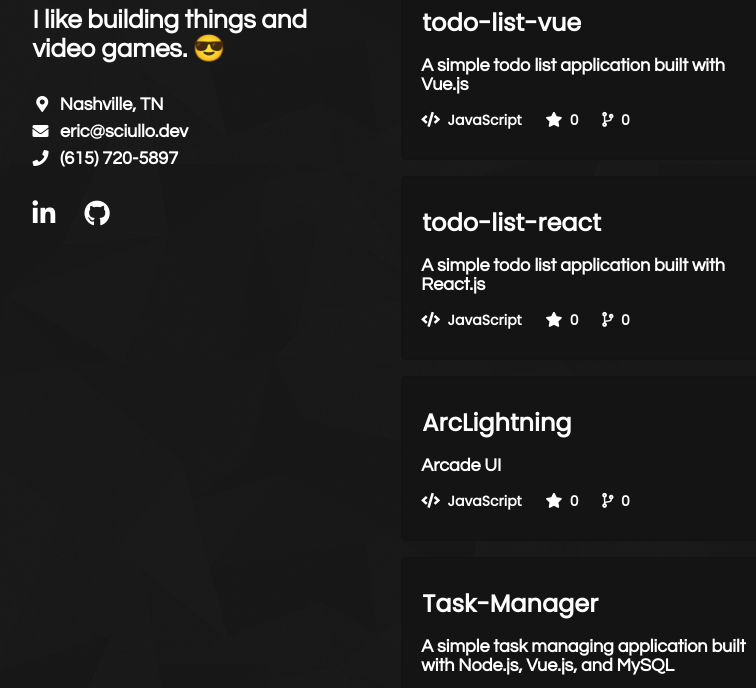
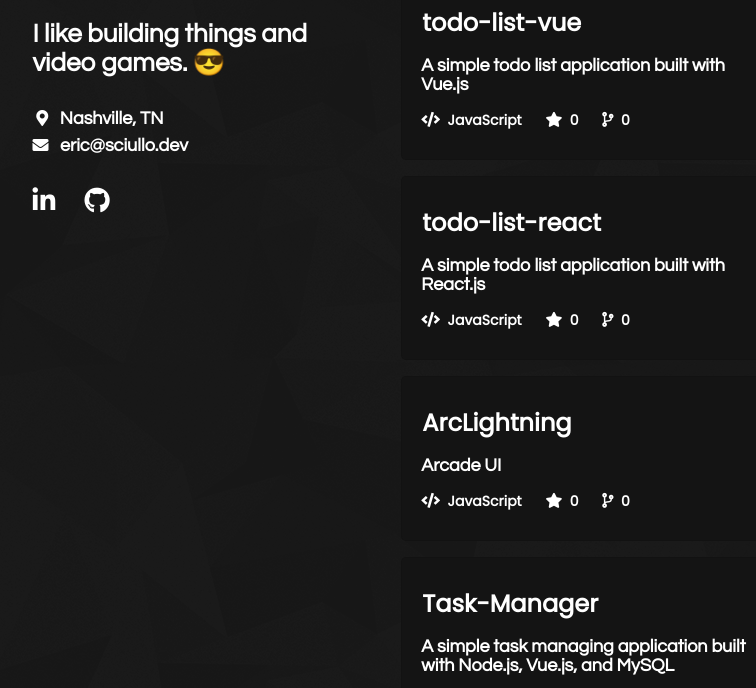
Before and after one commit to EricSciullo/ericsciullo.github.io, a plain HTML site: page index.html in a window 1280 px wide. Shown: the part 412-1100 px from the top of the page, without its empty margins (6-762 px from the left). Drawn offline with nearby package versions, Linux system fonts and the light colour scheme; a script that the page names is missing.

Commit message:
Update index.html

```diff
--- a/index.html
+++ b/index.html
@@ -1,6 +1,7 @@
 <!DOCTYPE html><html lang="en"><head>
   <meta charset="UTF-8">
   <meta name="viewport" content="width=device-width, initial-scale=1.0">
+  <meta name="description" content="I design and build stuff."/>
   <meta http-equiv="X-UA-Compatible" content="ie=edge">
   <title>Eric Sciullo</title>
   <link rel="stylesheet" href="https://use.fontawesome.com/releases/v5.7.1/css/all.css" integrity="sha384-fnmOCqbTlWIlj8LyTjo7mOUStjsKC4pOpQbqyi7RrhN7udi9RwhKkMHpvLbHG9Sr" crossorigin="anonymous">
@@ -19,9 +20,6 @@
       <span style="display:block;">&nbsp;<i class="fas fa-map-marker-alt"></i> &nbsp; Nashville, TN</span>
       <span style="display:block;"><a style="text-decoration: none;" href="mailto:eric@sciullo.dev" target="_top">
         <i class="fas fa-envelope"></i> &nbsp; eric@sciullo.dev</a>
-      </span>
-      <span style="display:block;"><a style="text-decoration: none;" href="tel:615-720-5897" target="_top">
-        <i class="fas fa-phone"></i> &nbsp; (615) 720-5897</a>
       </span>
       <div class="socials">
         <span style="display:block;"><a href="https://www.linkedin.com/in/ericsciullo/" target="_blank" class="socials"><i class="fab fa-linkedin-in"></i></a></span>
```
